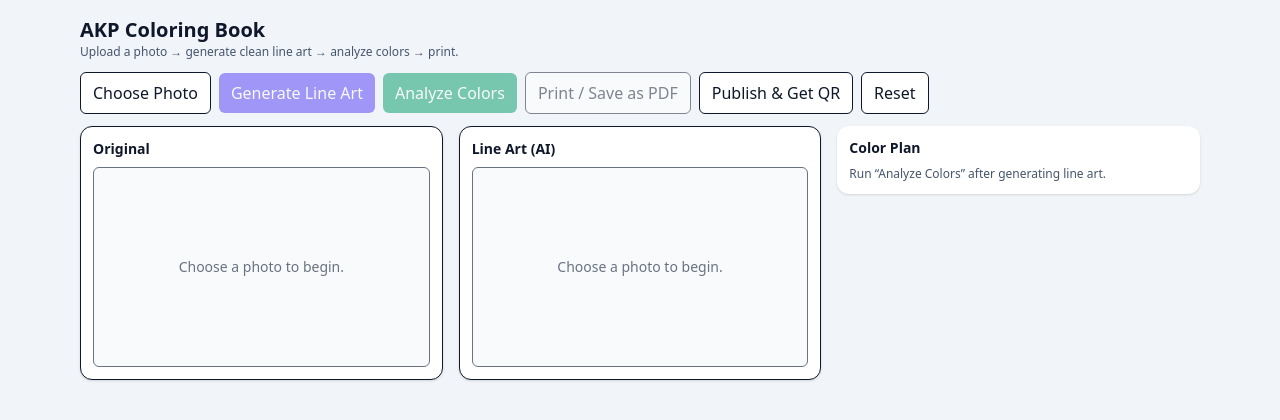
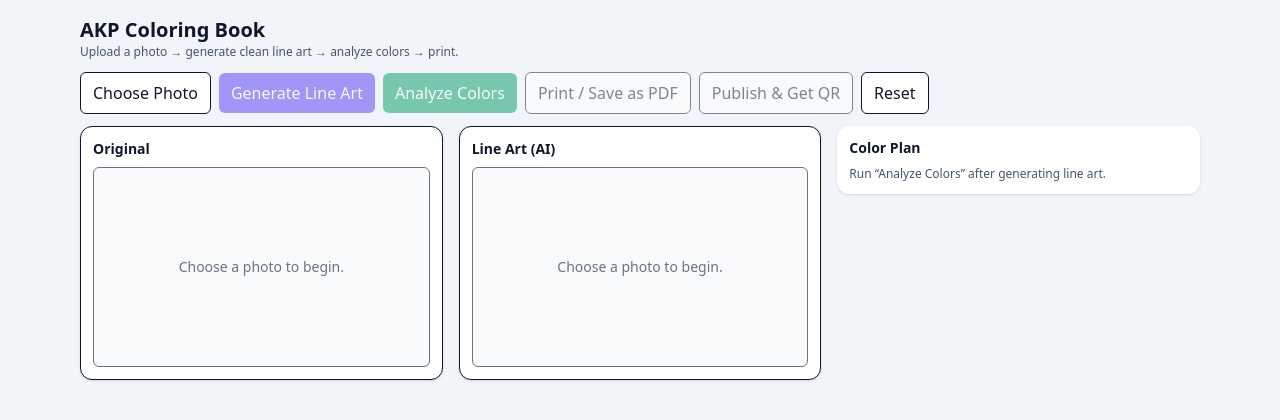
Before and after one commit to APerkinsVT/andy-coloring-book, a React (Vite) app: page / in a window 1280 px wide. Shown: the top 420 px of the page. Built offline with nearby package versions, Linux system fonts and the light colour scheme.

Commit message:
UI: tactile/disabled feedback for Publish & Get QR

```diff
--- a/src/App.tsx
+++ b/src/App.tsx
@@ -51,6 +51,7 @@ export default function App() {
   const [genStatus, setGenStatus] = React.useState<GenStatus>("idle");
   const [anStatus, setAnStatus] = React.useState<AnalyzeStatus>("idle");
   const [errorMsg, setErrorMsg] = React.useState<string | null>(null);
+  const [publishing, setPublishing] = React.useState(false);
 
   const [plan, setPlan] = React.useState<ColorPlan | null>(null);
 
@@ -172,6 +173,8 @@ export default function App() {
 
   // --- publish current image + line art to the public Portal ---
   async function handlePublishToPortal() {
+    if (publishing) return;            // prevent double-click
+    setPublishing(true);
     try {
       // Use your actual in-scope vars:
       const sourceUrlStr: string = typeof sourceDataUrl === "string" ? sourceDataUrl : "";
@@ -197,10 +200,12 @@ export default function App() {
         console.warn("bundles-create response:", json);
       }
     } catch (e) {
-      console.error("Publish failed:", e);
-      alert("Publish failed — see console for details.");
-    }
+    console.error("Publish failed:", e);
+    alert("Publish failed — see console for details.");
+  } finally {
+    setPublishing(false);
   }
+}
 
   /* ======================
      SECTION E: render
@@ -251,11 +256,17 @@ export default function App() {
 
           <button
             onClick={handlePublishToPortal}
-            className="px-3 py-2 rounded-md bg-white border text-slate-900"
+            disabled={publishing || !sourceDataUrl || !lineUrl}
+            className={[
+              "px-3 py-2 rounded-md bg-white border text-slate-900",
+              "transition active:scale-95",          // tactile click
+              "disabled:opacity-50 disabled:cursor-not-allowed" // busy/invalid
+            ].join(" ")}
             title="Publish this result and open its sharable portal page"
           >
-            Publish & Get QR
+            {publishing ? "Publishing…" : "Publish & Get QR"}
           </button>
+
 
           <button onClick={onReset} className="px-3 py-2 rounded-md bg-white border">
             Reset
```
